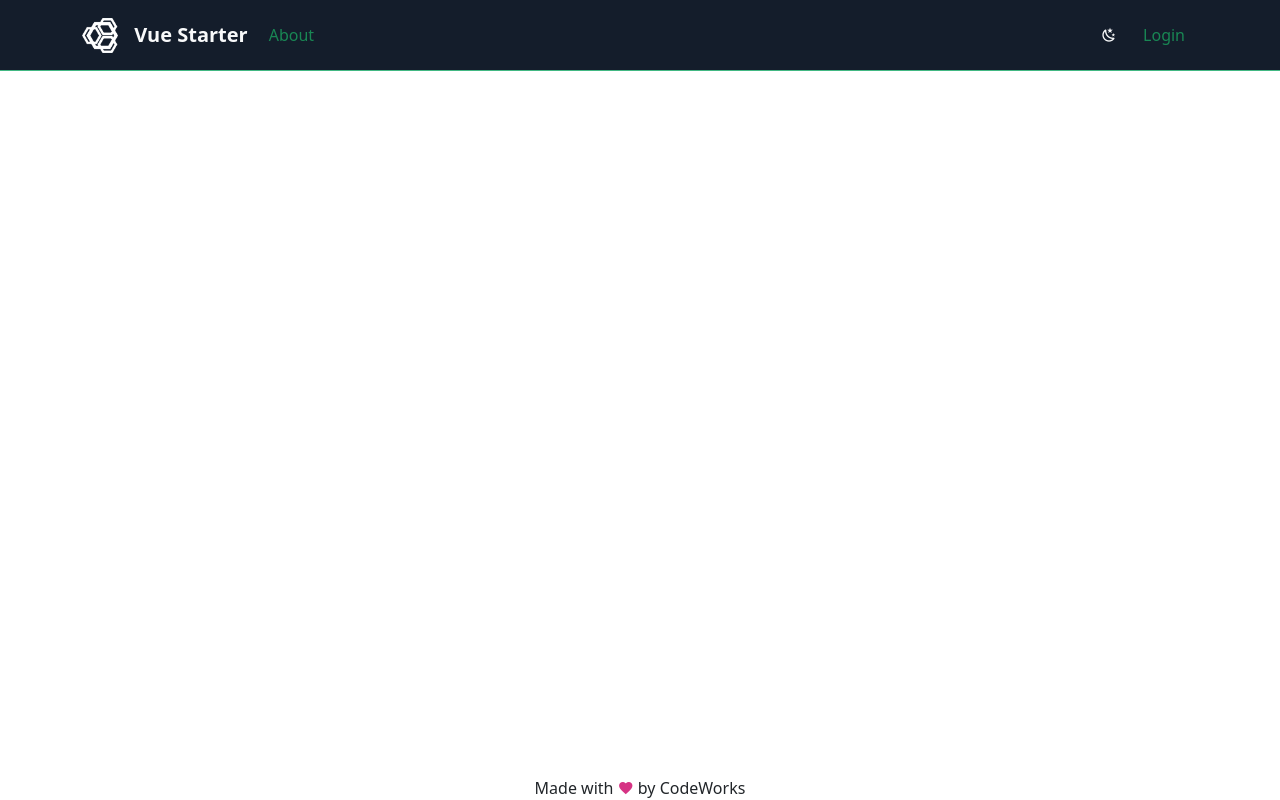
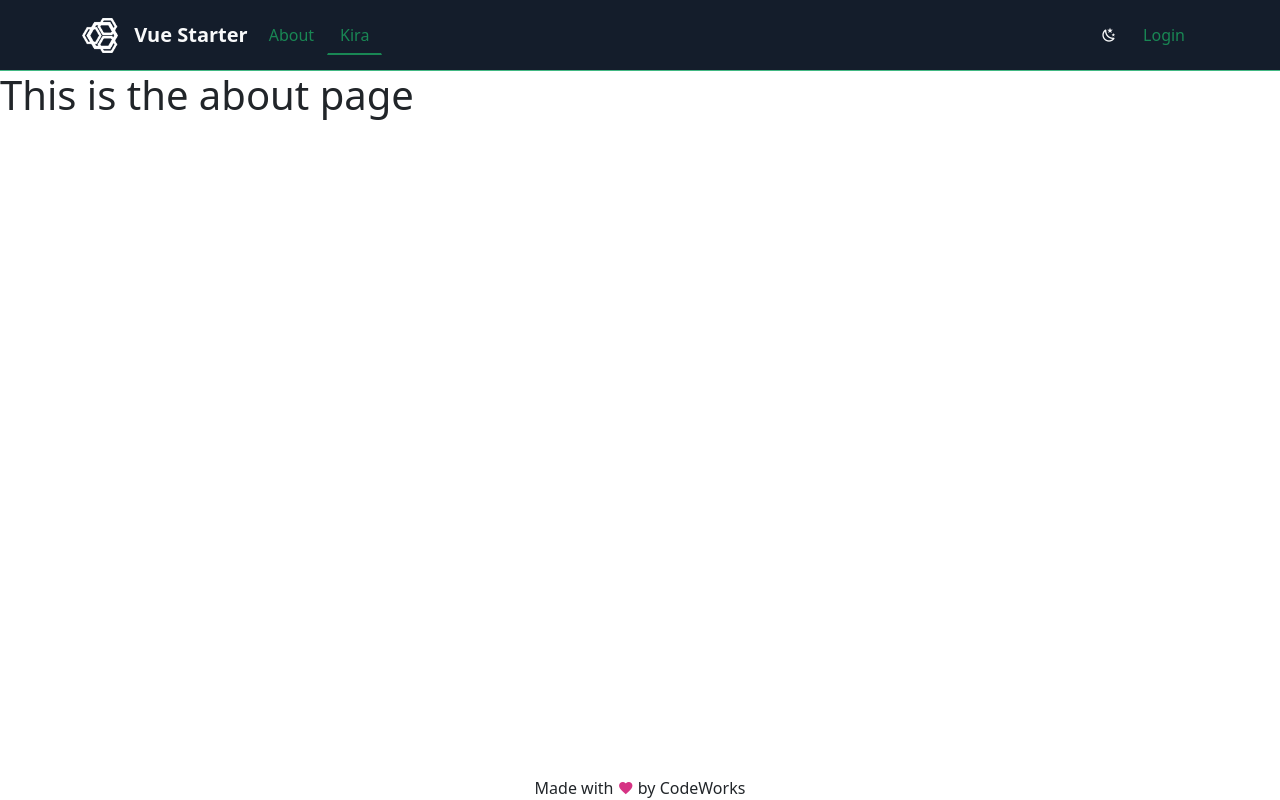
Before and after one commit to ryancraker/trash_idle, a Vue app: page /#/kira in a window 1280 px wide. Built offline with nearby package versions, Linux system fonts and the light colour scheme; what @bcwdev/auth0provider-client would draw is missing.

Commit message:
Added "Kira" page
Co-authored-by: Ryan Craker <ryan.craker98@gmail.com>

```diff
--- a/package.json
+++ b/package.json
@@ -13,7 +13,7 @@
     "@bcwdev/auth0provider-client": "0.1.12",
     "@mdi/font": "7.4.47",
     "@popperjs/core": "2.11.8",
-    "axios": "1.7.4",
+    "axios": "^1.11.0",
     "bootstrap": "5.3.3",
     "socket.io-client": "4.7.5",
     "vue": "^3.4.37",
--- a/src/components/Navbar.vue
+++ b/src/components/Navbar.vue
@@ -36,6 +36,11 @@ watch(theme, () => {
               About
             </RouterLink>
           </li>
+          <li>
+            <RouterLink :to="{ name: 'Kira' }" class="btn text-green selectable">
+              Kira
+            </RouterLink>
+          </li>
         </ul>
         <!-- LOGIN COMPONENT HERE -->
         <div class="ms-auto">
--- /dev/null
+++ b/src/pages/KiraPage.vue
@@ -0,0 +1,13 @@
+<script setup>
+
+</script>
+
+<template>
+  <div class="about">
+    <h1>This is the about page</h1>
+  </div>
+</template>
+
+<style scoped lang="scss">
+
+</style>
--- a/src/router.js
+++ b/src/router.js
@@ -17,6 +17,11 @@ const routes = [
     component: loadPage('AboutPage')
   },
   {
+    path: '/kira',
+    name: 'Kira',
+    component: loadPage('KiraPage')
+  },
+  {
     path: '/account',
     name: 'Account',
     component: loadPage('AccountPage'),
```
